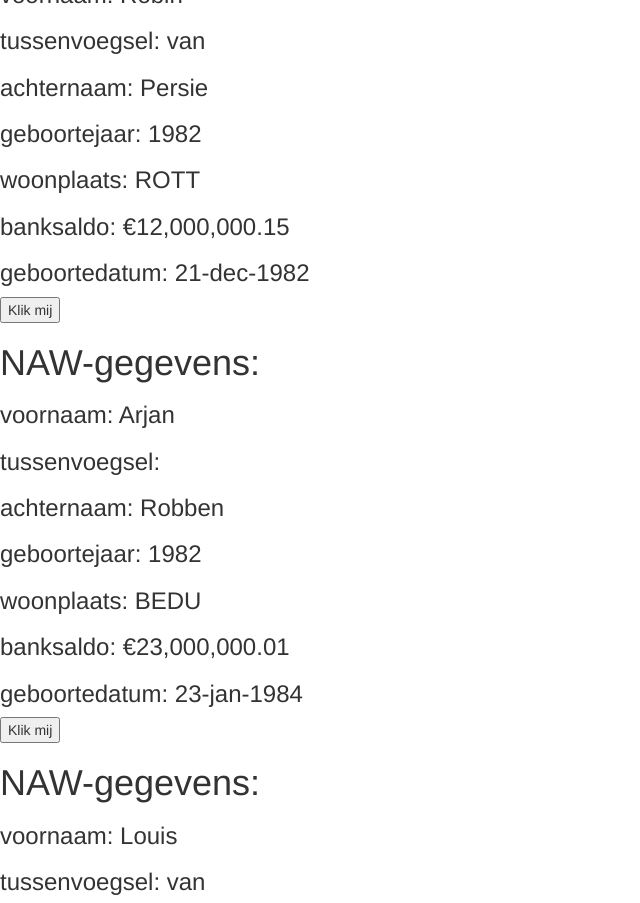
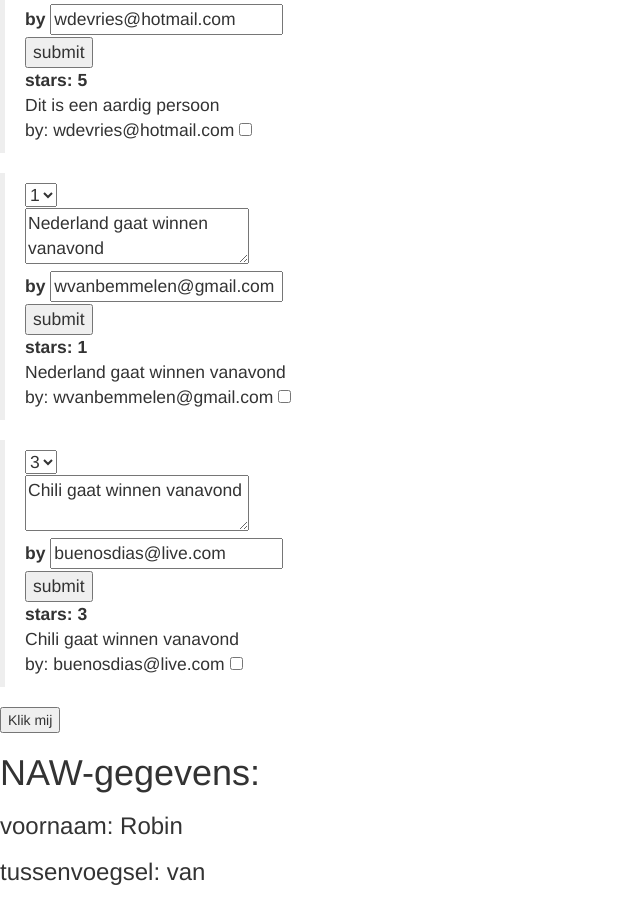
Before and after one commit to adruijter1/angularjs, a plain HTML site: page index.html in a window 1280 px wide. Shown: the part 518-1421 px from the top of the page, without its empty margins (0-640 px from the left). Drawn offline with Linux system fonts and the light colour scheme.

Commit message:
Tutorial 2.3

```diff
--- a/app.js
+++ b/app.js
@@ -18,6 +18,26 @@
 		persoonBestaatNiet: false,
 		saldoBankrekening: 78,
 		geboortedatum: "1968-08-30",
+		review: [
+			{
+				stars: 5,
+				body: "Dit is een aardig persoon",
+				author: "wdevries@hotmail.com",
+				newsletter: "checked"
+			},
+			{
+				stars: 1,
+				body: "Nederland gaat winnen vanavond",
+				author: "wvanbemmelen@gmail.com",
+				newsletter: ""
+			},
+			{
+				stars: 3,
+				body: "Chili gaat winnen vanavond",
+				author: "buenosdias@live.com",
+				newsletter: ""
+			}
+		]
 	},
 	{
 		voornaam: "Louis",
@@ -28,7 +48,8 @@
 		klikOpMij: true,
 		persoonBestaatNiet: false,
 		saldoBankrekening: 123.45,
-		geboortedatum: "2005-08-03"
+		geboortedatum: "2005-08-03",
+
 	},
 	{
 		voornaam: "Robin",
--- a/index.html
+++ b/index.html
@@ -13,7 +13,29 @@
 			<h3>woonplaats: {{data.woonplaats | uppercase | limitTo: 4}}</h3>
 			<h3>banksaldo: {{data.saldoBankrekening | currency: "&euro;"}}</h3>
 			<h3>geboortedatum: {{data.geboortedatum | date: "dd-MMM-yyyy" |lowercase}}</h3>
+			<h4>Reviews</h4>
+				<blockquote ng-repeat="review in data.review">
+
+						<select ng-model="review.stars">
+							<option value="1">1</option>
+							<option value="2">2</option>
+							<option value="3">3</option>
+							<option value="4">4</option>
+							<option value="5">5</option>
+						</select ng-model="review.body"><br>
+						<textarea ng-model="review.body"></textarea><br>
+						<label>by</label>
+						<input type="email" ng-model="review.author"/><br>
+						<input type="submit" value="submit" /><br>
+					</form>
+
+					<b>stars: {{ review.stars }}</b><br>
+					{{ review.body }}<br>
+					<cite>by: {{ review.author }}</cite>
+					<input type="checkbox"  ng-model="review.newsletter" />
+				</blockquote>
 			<button ng-show="data.klikOpMij">Klik mij</button>
+
 		</div>
 
 		<script type="text/javascript" src="angular.min.js"></script>
```
